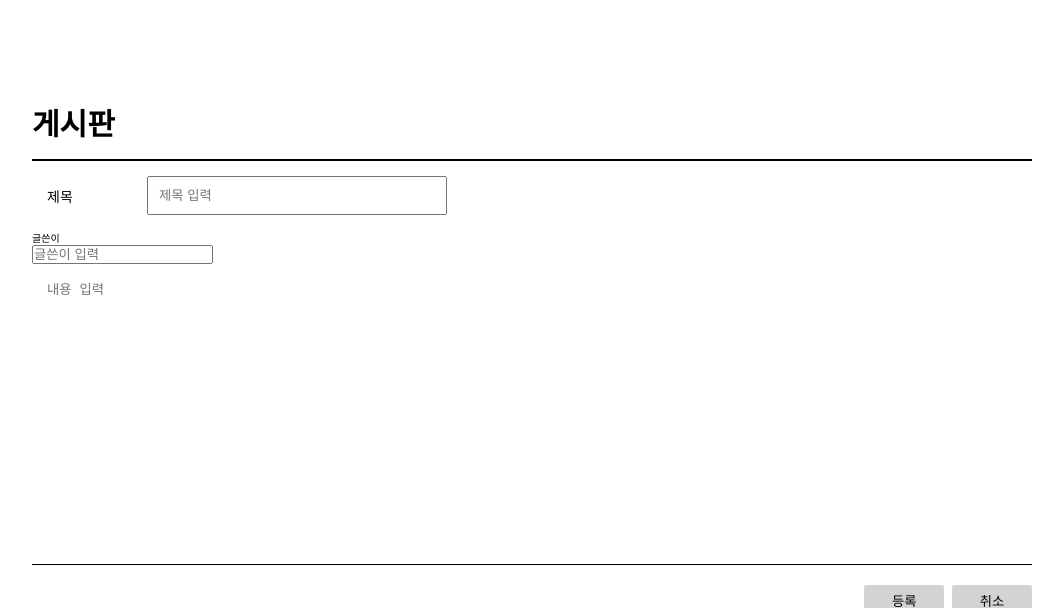
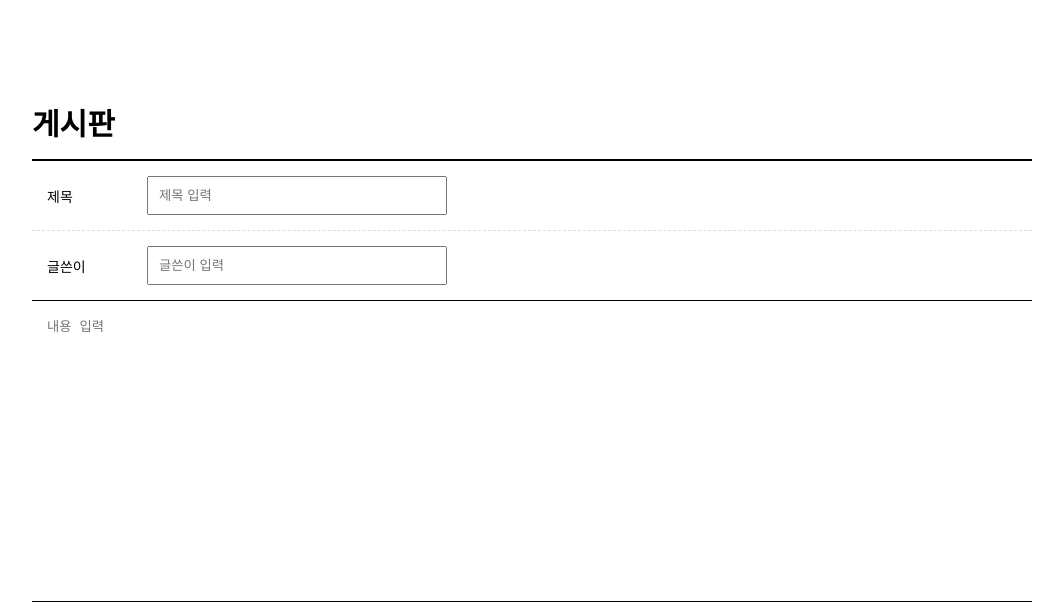
Before and after one commit to bde574786/web_board, a Flask app: page /get_post_data/1 in a window 1280 px wide. Shown: the top 608 px of the page, without its empty margins (108-1171 px from the left). Run offline with Flask 3, Linux system fonts and the light colour scheme; data that the repository does not hold is empty; some web fonts are replaced.

Commit message:
속성 수정

```diff
--- a/static/js/edit.js
+++ b/static/js/edit.js
@@ -2,7 +2,7 @@ document.getElementById('post_button').addEventListener("click", function () {
 
     var post_id = document.getElementById('post_id').value;
     var titleValue = document.querySelector('.board_write .title input[type="text"]').value;
-    var writerValue = document.querySelector('.board_write .writer input[type="text"]').value;
+    var writerValue = document.querySelector('.board_write .info input[type="text"]').value;
     var contentValue = document.querySelector('.board_write .content textarea').value;
 
     post = {"id": post_id, "title": titleValue, "writer": writerValue, "content": contentValue}
--- a/templates/edit.html
+++ b/templates/edit.html
@@ -22,7 +22,7 @@
                         <dd><input type="text" placeholder="제목 입력" value="{{ post[1] }}"></dd>
                     </dl>
                 </div>
-                <div class="writer">
+                <div class="info">
                     <dl>
                         <dt>글쓴이</dt>
                         <dd><input type="text" placeholder="글쓴이 입력" value="{{ post[2] }}"></dd>
```
